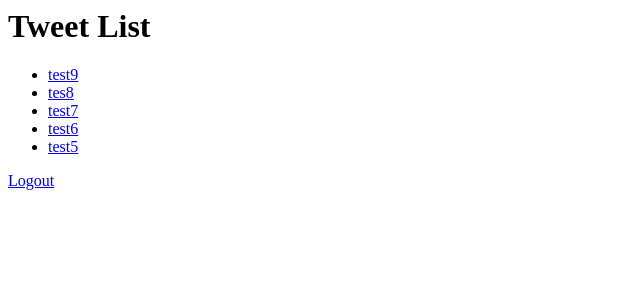
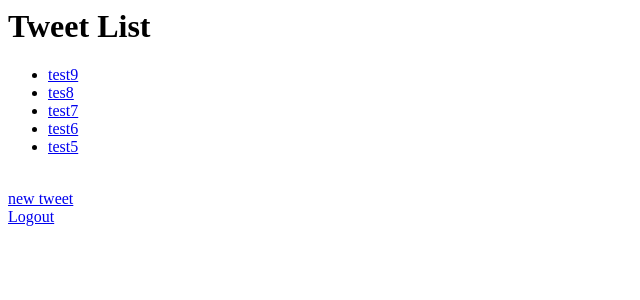
Before and after one commit to JWS-YamamotoRyohei/Twitter, a Django app: page /twitter/tweetlist/ in a window 1280 px wide. Shown: the top 300 px of the page, without its empty margins (0-640 px from the left). Run offline with Django 3.2, Linux system fonts and the light colour scheme; a user stored in the database is signed in; data comes from the database, SQL or seed files in the repository; both versions use the stored data as it was after the commit.

Commit message:
features of tweet is added

```diff
--- a/twitter/forms.py
+++ b/twitter/forms.py
@@ -5,7 +5,7 @@ from django.contrib.auth.models import User
 class TweetForm(forms.ModelForm):
     class Meta:
         model = Tweet
-        fields = ('tweet_text', 'author',)
+        fields = ('tweet_text', 'author')
 
 class SignUpForm(forms.Form):
     username = forms.CharField(widget=forms.TextInput)
--- a/twitter/templates/twitter/tweetlist.html
+++ b/twitter/templates/twitter/tweetlist.html
@@ -9,6 +9,11 @@
         </li>
     {% endfor %}
     </ul>
+
+    <br>
+        <a href="{% url 'twitter:tweet_new' %}" >new tweet</a>
+    </br>
+
     <a href= "{% url 'twitter:logout' %}">Logout</a>
 
 {% else %}
--- a/twitter/urls.py
+++ b/twitter/urls.py
@@ -22,6 +22,7 @@ app_name = 'twitter'
 urlpatterns = [
     path('', views.index, name='index'),
     path('tweetlist/', views.tweetlist, name='tweetlist'),
+    path('tweet_new/', views.tweet_new, name='tweet_new'),
     path('<int:tweet_id>/', views.detail, name='detail'),
     path('<int:tweet_id>/results/', views.results, name='results'),
     path('signup/', views.signup, name='signup'),
--- a/twitter/views.py
+++ b/twitter/views.py
@@ -5,6 +5,8 @@ from django.shortcuts import get_object_or_404
 from django.shortcuts import redirect
 from .forms import *
 from django.contrib.auth.decorators import login_required
+from .forms import TweetForm
+from django.utils import timezone
 
 def index(request):
     latest_tweet_list = Tweet.objects.all().order_by('-pub_date')[:5]
@@ -28,6 +30,22 @@ def results(request, tweet_id):
     tweet = get_object_or_404(Tweet, pk=tweet_id)
     return render(request, 'twitter/results.html', {'tweet': tweet})
 
+@login_required
+
+def tweet_new(request):
+    if request.method == "POST":
+        form = TweetForm(request.POST)
+        if form.is_valid():
+            tweet = form.save(commit=False)
+            tweet.author = request.user
+            tweet.pub_date =timezone.now()
+            tweet.save()
+            return redirect('twitter:detail',tweet_id=tweet.pk)
+    else:
+        form = TweetForm()
+    return render(request, 'twitter/tweet_new.html', {'form': form})
+
+
 def signup(request):
     if request.method == 'POST':
         form = SignUpForm(request.POST)
```
Also changed, not shown: twitter/templates/twitter/tweet_new.html (added, +11 -0 lines), db.sqlite3, twitter/models.py (line endings or trailing spaces).
